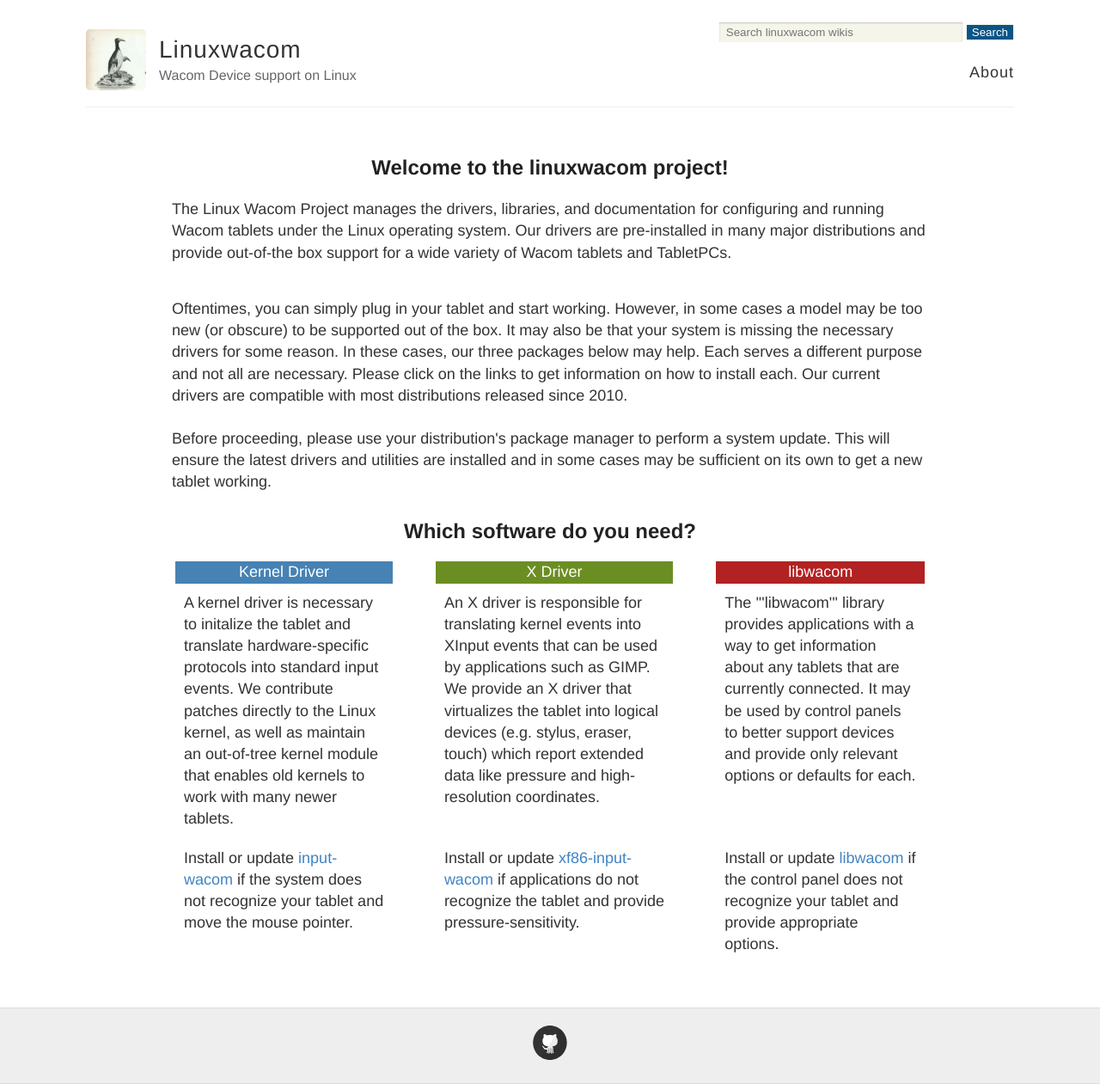
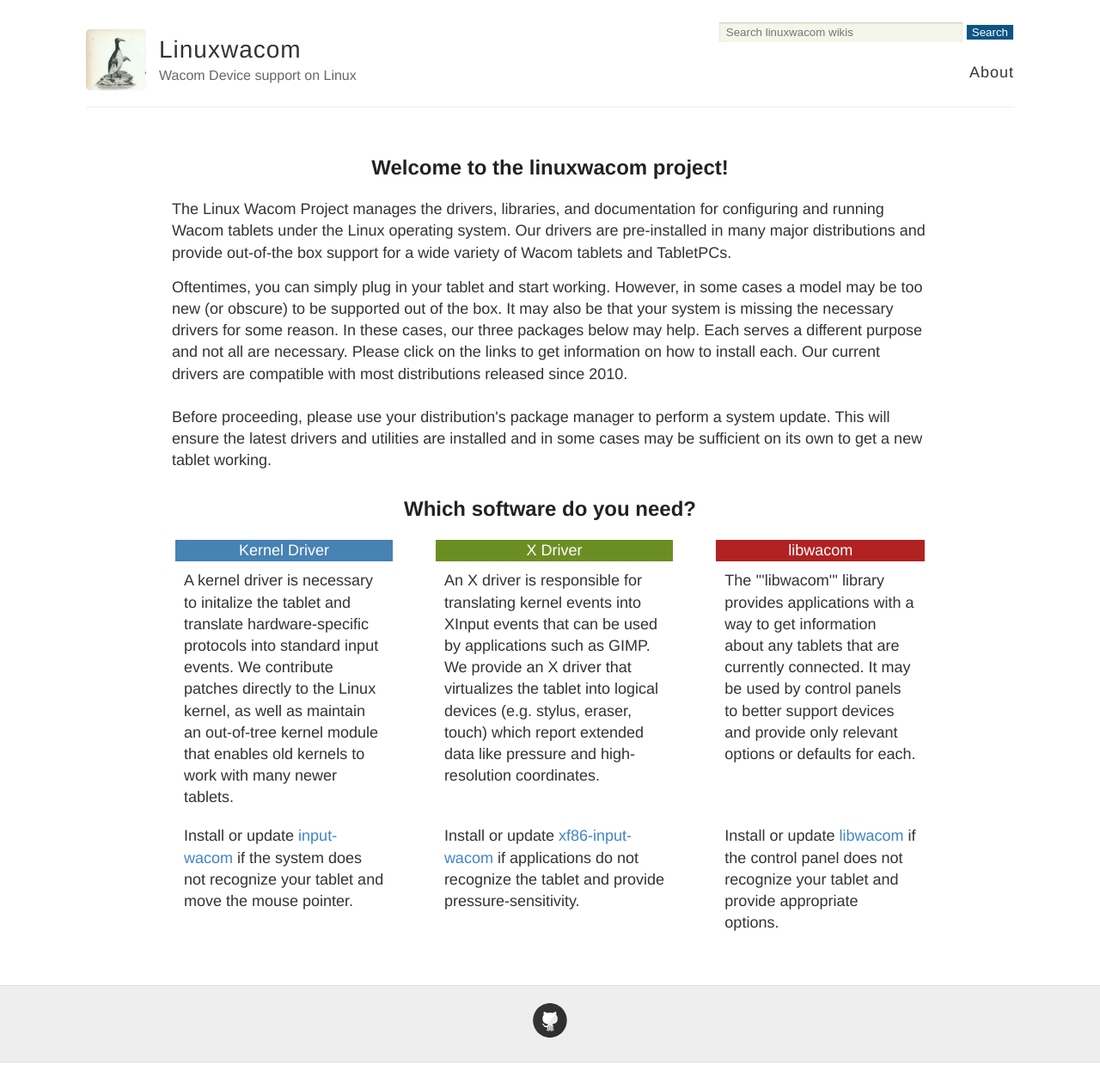
Before and after one commit to skomra/skomra.github.io, a Jekyll site: the page built from index.html, in a window 1280 px wide. Shown: the whole page at 86% size. Built offline with Jekyll 4.4.1, drawn with Linux system fonts in a browser that asks for light colours; after the commit the page ends 1236 px from its top, so only the background shows below that.

Commit message:
remove br

```diff
--- a/index.html
+++ b/index.html
@@ -10,7 +10,7 @@
 
 <h2 class="one">Welcome to the linuxwacom project!</h2>
 
-<p class="one">The Linux Wacom Project manages the drivers, libraries, and documentation for configuring and running Wacom tablets under the Linux operating system. Our drivers are pre-installed in many major distributions and provide out-of-the box support for a wide variety of Wacom tablets and TabletPCs. <br> <br> </pr>
+<p class="one">The Linux Wacom Project manages the drivers, libraries, and documentation for configuring and running Wacom tablets under the Linux operating system. Our drivers are pre-installed in many major distributions and provide out-of-the box support for a wide variety of Wacom tablets and TabletPCs. <br> </pr>
 
 <p class="one">Oftentimes, you can simply plug in your tablet and start working. However, in some cases a model may be too new (or obscure) to be supported out of the box. It may also be that your system is missing the necessary drivers for some reason. In these cases, our three packages below may help. Each serves a different purpose and not all are necessary. Please click on the links to get information on how to install each. Our current drivers are compatible with most distributions released since 2010. <br> <br> </pr>
 
```
